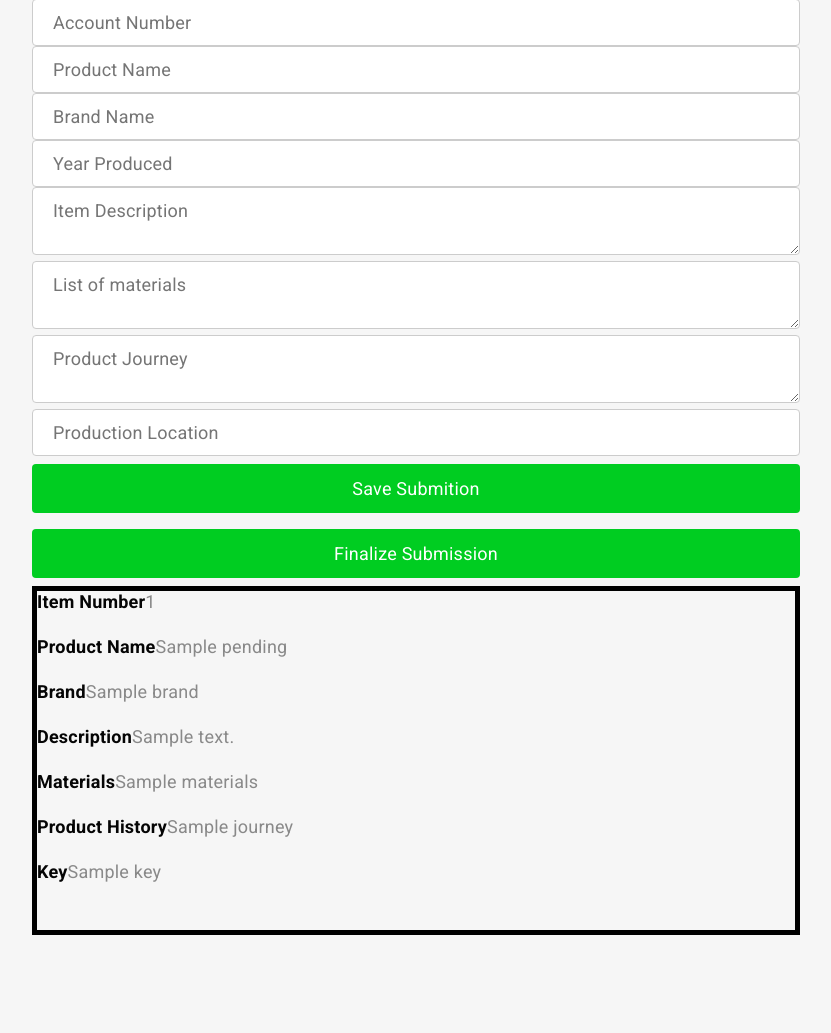
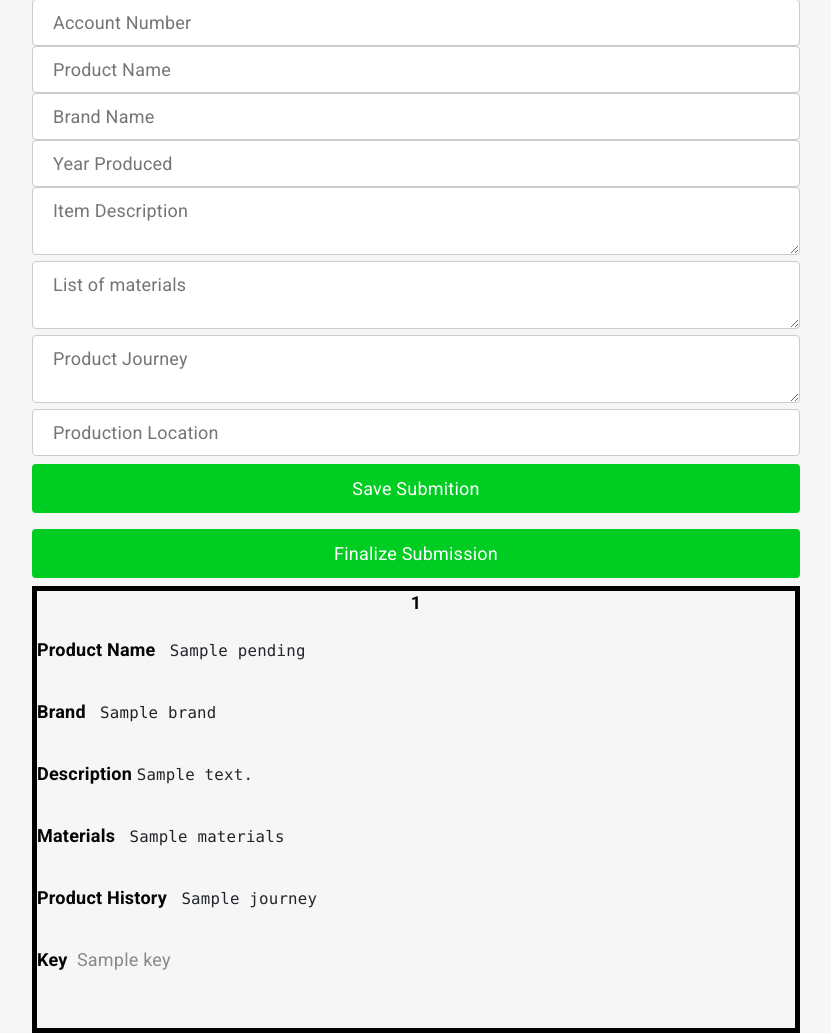
Before and after one commit to Johnson-Su/Certi-Chain, a Flask app: template blockchain_server/app/templates/companyside.html in a window 1280 px wide. Shown: the part 162-1195 px from the top of the page, without its empty margins (224-1055 px from the left). Before the commit the page ends 1097 px from the top, so only its background shows below. Run offline with Flask 2, Linux system fonts and the light colour scheme; the template is opened without the code that fills it: most values are stand-ins (such as "Sample title", 1, 10 or a date in 2020); parts of the project's set-up code (start-up, migrations or seed data) failed here and were passed over; some libraries are stand-ins or nearby versions.

Commit message:
style changes a lil

```diff
--- a/blockchain_server/app/templates/companyside.html
+++ b/blockchain_server/app/templates/companyside.html
@@ -83,21 +83,20 @@
       <center>
       {% for tx in pending%}
       <div style="border: 5px solid black; width: 60%;">
-        <b class="lessimportant"><span class = "verify">Item Number </span> {{tx.tx_num}}</b>
-        <br>
-        <b class="lessimportant"><span class = "verify">Product Name </span> {{tx.name}}</b>
-        <br>
-        <b class="lessimportant"><span class = "verify">Brand </span> {{tx.brand}}</b>
-        <br>
-        <b class="lessimportant"><span class = "verify">Description </span>{{tx.description}}</b>
-        <br>
-        <b class="lessimportant"><span class = "verify">Materials </span> {{tx.materials}}</b>
-        <br>
-        <b class="lessimportant"><span class = "verify">Product History </span> {{tx.journey}}</b>
-        <br>
-        <b class="lessimportant"><span class = "verify">Key </span> {{tx.key}}</b>
+        <b class="verify">{{tx.tx_num}}</b>
         <br>
         <br>
+        <b class="lessimportant"><pre><span class = "verify">Product Name </span> {{tx.name}}</pre></b>
+        <br>
+        <b class="lessimportant"><pre><span class = "verify">Brand </span> {{tx.brand}}</pre></b>
+        <br>
+        <b class="lessimportant"><pre><span class = "verify">Description </span>{{tx.description}}</pre></b>
+        <br>
+        <b class="lessimportant"><pre><span class = "verify">Materials </span> {{tx.materials}}</pre></b>
+        <br>
+        <b class="lessimportant"><pre><span class = "verify">Product History </span> {{tx.journey}}</pre></b>
+        <br>
+        <b class="lessimportant"><pre><span class = "verify">Key </span> {{tx.key}}</b>
       </div>
       {% endfor %}
       </center>
```
